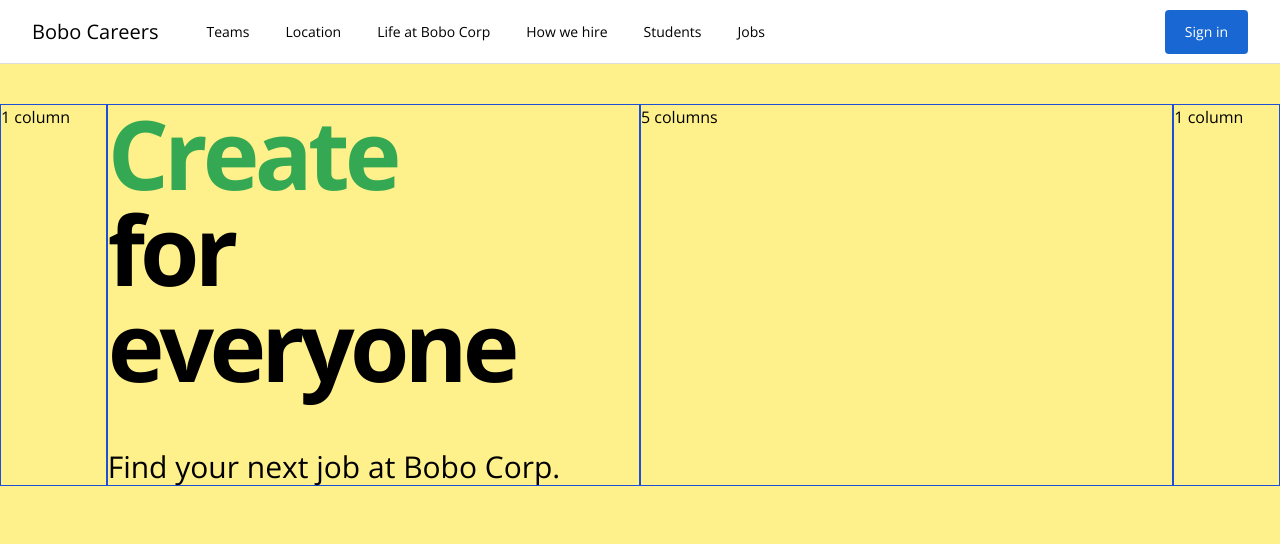
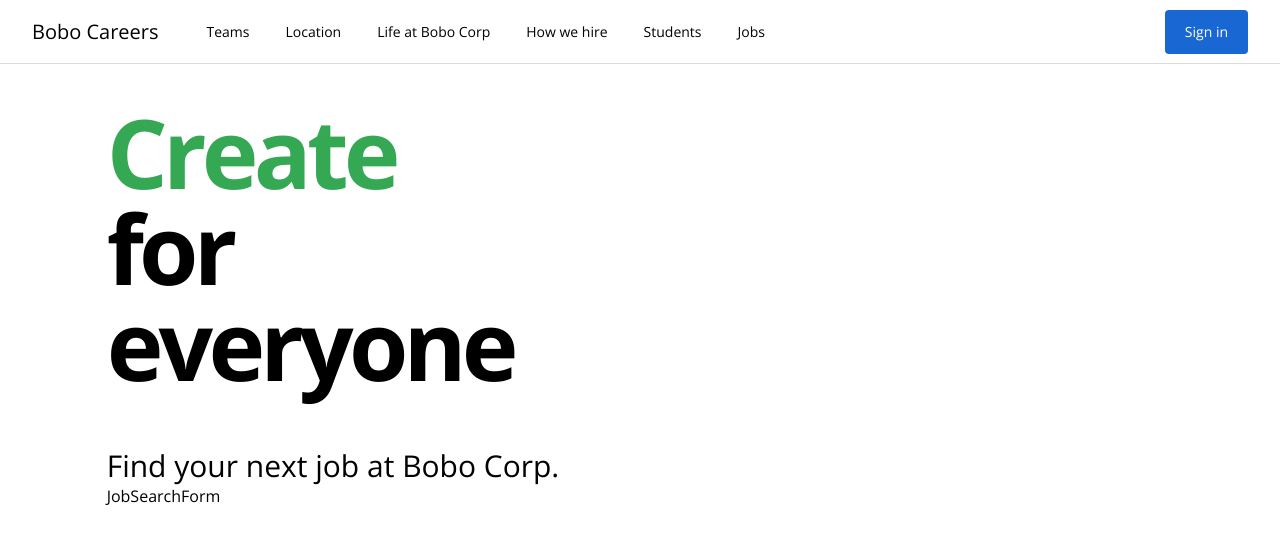
Before and after one commit to OlgaPrikhodko/job-search-2, a Vue app: page / in a window 1280 px wide. Shown: the top 544 px of the page. Built offline with nearby package versions, Linux system fonts and the light colour scheme.

Commit message:
add JobSearchForm component

```diff
--- /dev/null
+++ b/src/components/JobSearchForm.vue
@@ -0,0 +1,9 @@
+<template>
+  <form>JobSearchForm</form>
+</template>
+
+<script>
+export default {
+  name: "JobSearchForm",
+};
+</script>
--- a/src/components/TheHero.vue
+++ b/src/components/TheHero.vue
@@ -1,22 +1,17 @@
 <template>
   <main>
-    <section class="flex h-screen flex-col bg-yellow-200 pb-20 pt-10">
+    <section class="flex h-screen flex-col pb-20 pt-10">
       <div class="grid grid-cols-12">
-        <div class="col-span-1 col-start-1 border border-blue-700">
-          1 column
+        <div class="col-span-1 col-start-1"></div>
+
+        <div class="col-span-5 col-start-2">
+          <TheHeadline />
+          <JobSearchForm />
         </div>
 
-        <div class="col-span-5 col-start-2 border border-blue-700">
-          <TheHeadline />
-        </div>
+        <div class="col-span-5 col-start-7"></div>
 
-        <div class="col-span-5 col-start-7 border border-blue-700">
-          5 columns
-        </div>
-
-        <div class="col-span-1 col-start-12 border border-blue-700">
-          1 column
-        </div>
+        <div class="col-span-1 col-start-12"></div>
       </div>
     </section>
   </main>
@@ -24,9 +19,10 @@
 
 <script>
 import TheHeadline from "@/components/TheHeadline.vue";
+import JobSearchForm from "@/components/JobSearchForm.vue";
 
 export default {
   name: "TheHero",
-  components: { TheHeadline },
+  components: { TheHeadline, JobSearchForm },
 };
 </script>
```
